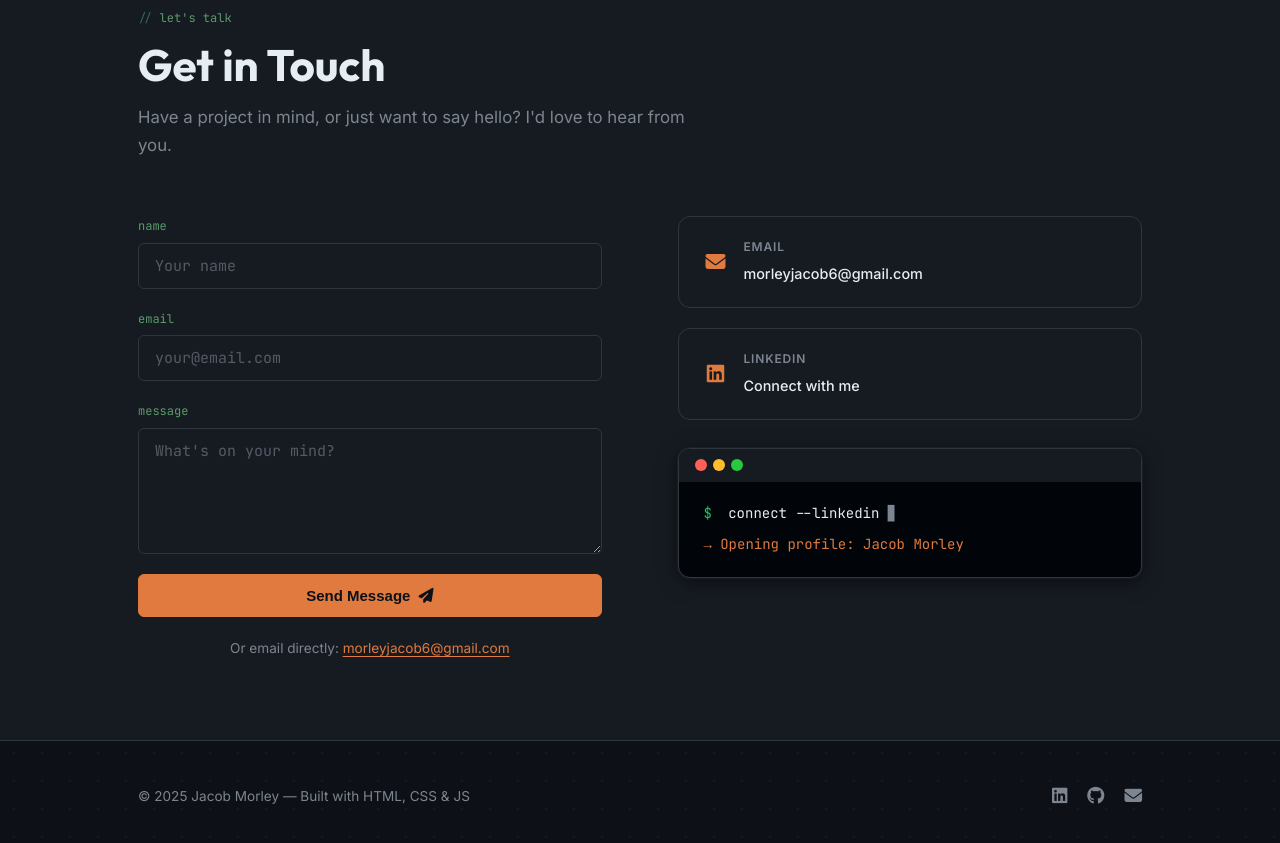
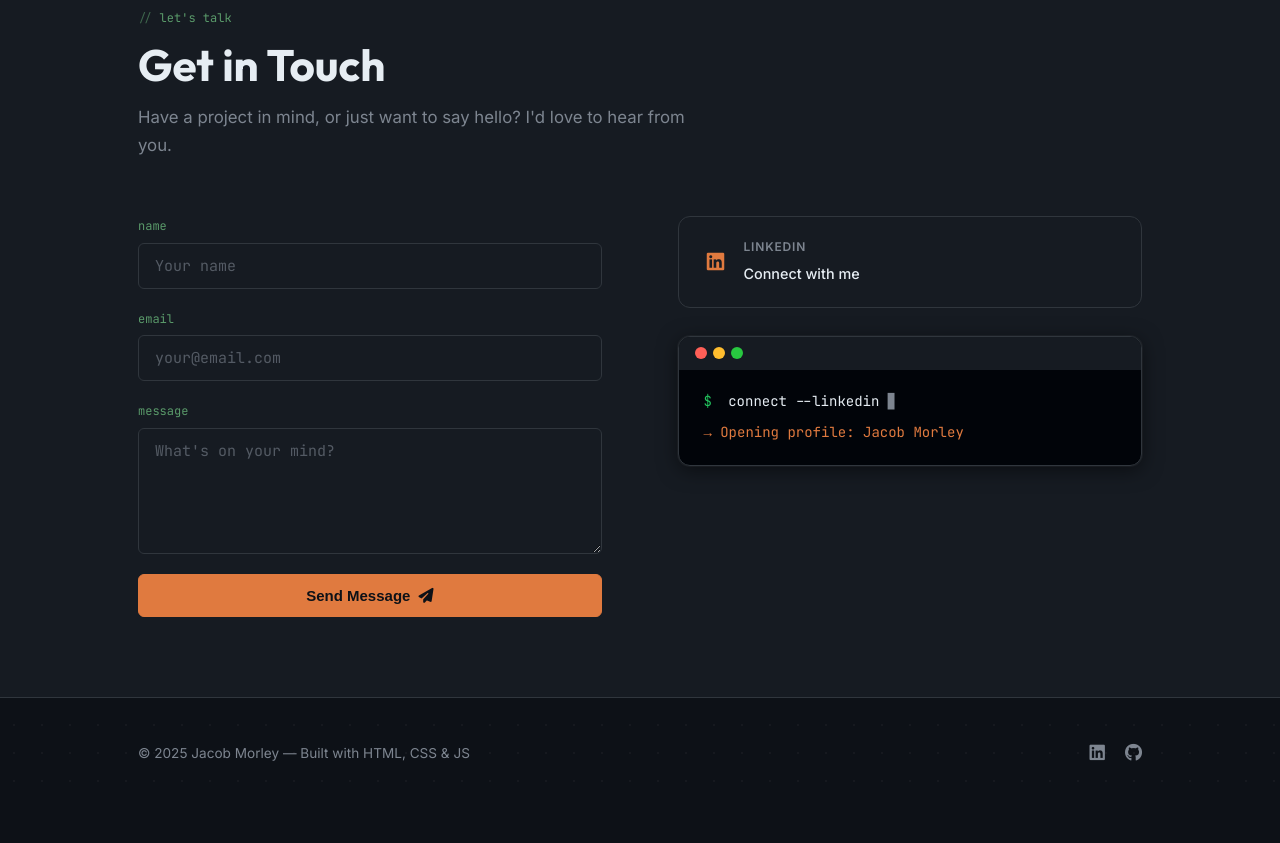
Before and after one commit to morlj015/jacobmorley-site, a plain HTML site: page index.html in a window 1280 px wide. Shown: the part 2229-3072 px from the top of the page. After the commit the page ends 3037 px from the top, so only its background shows below. Drawn offline with Linux system fonts and the light colour scheme.

Commit message:
Remove email address from all pages to prevent scraping
Co-Authored-By: Claude Sonnet 4.6 <noreply@anthropic.com>

```diff
--- a/index.html
+++ b/index.html
@@ -332,22 +332,10 @@
               <span>Send Message</span>
               <i class="fa-solid fa-paper-plane" aria-hidden="true"></i>
             </button>
-            <p class="contact__fallback">
-              Or email directly:
-              <a href="mailto:morleyjacob6@gmail.com">morleyjacob6@gmail.com</a>
-            </p>
           </form>
 
           <!-- Info sidebar -->
           <div class="contact__info reveal">
-            <div class="contact__info-card">
-              <i class="fa-solid fa-envelope" aria-hidden="true"></i>
-              <div>
-                <strong>Email</strong>
-                <a href="mailto:morleyjacob6@gmail.com">morleyjacob6@gmail.com</a>
-              </div>
-            </div>
-
             <div class="contact__info-card">
               <i class="fa-brands fa-linkedin" aria-hidden="true"></i>
               <div>
@@ -401,9 +389,6 @@
           <a href="https://github.com/" target="_blank" rel="noopener noreferrer" aria-label="GitHub profile">
             <i class="fa-brands fa-github" aria-hidden="true"></i>
           </a>
-          <a href="mailto:morleyjacob6@gmail.com" aria-label="Send email">
-            <i class="fa-solid fa-envelope" aria-hidden="true"></i>
-          </a>
         </div>
       </div>
     </div>
```
Also changed, not shown: bookshelf.html (+0 -3 lines), projects.html (+0 -3 lines).
